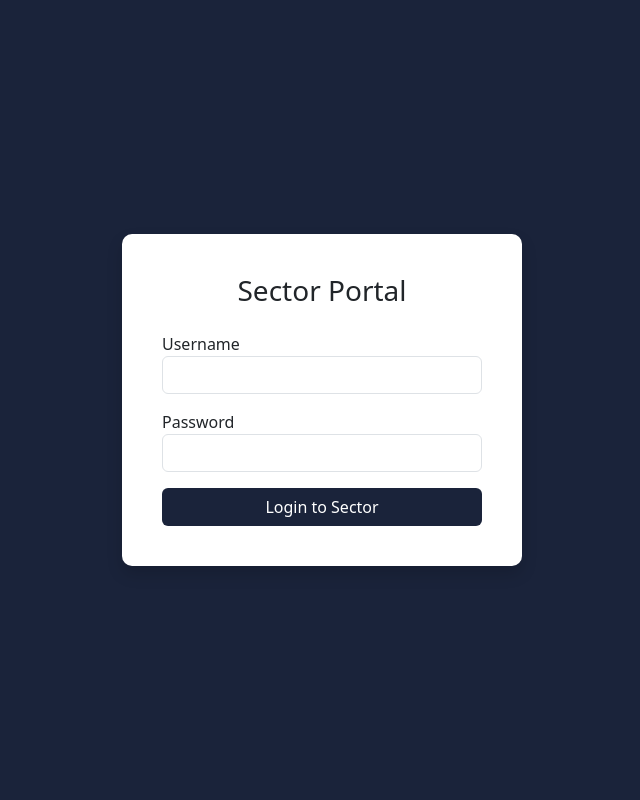
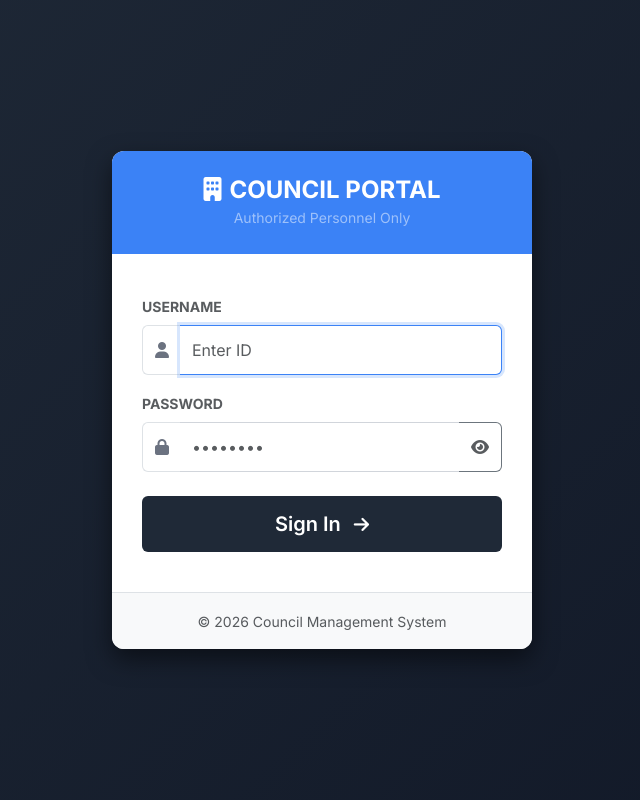
Before and after one commit to cmadhawa99/RMS_mail, a Django app: a page that uses letters/templates/registration/login.html in a window 1280 px wide. Shown: the whole page, without its empty margins (318-958 px from the left). Run offline with Django 5.2, Linux system fonts and the light colour scheme.

Commit message:
Update 2026-01-21 15:54

```diff
--- a/letters/models.py
+++ b/letters/models.py
@@ -32,7 +32,9 @@ class Letter(models.Model):
     is_replied = models.BooleanField(default=False)
     created_at = models.DateTimeField(auto_now_add=True)
 
-    replied_at = models.DateTimeField(null=True, blank=True)
+    replied_at = models.DateTimeField(null=True, blank=True)\
+
+
     attachment = models.FileField(upload_to='letters/', null=True, blank=True)
 
     def __str__(self):
--- a/letters/templates/letters/admin_letters.html
+++ b/letters/templates/letters/admin_letters.html
@@ -14,6 +14,10 @@
                     <button type="submit" class="btn btn-outline-secondary">Go</button>
                 </div>
             </form>
+
+            <a href="{% url 'export_letters_excel' %}?q={{ search_query }}" class="btn btn-success shadow-sm text-nowrap">
+                <i class="fas fa-file-excel me-2"></i>Export Excel
+            </a>
 
             <a href="{% url 'add_letter' %}" class="btn btn-primary shadow-sm text-nowrap">
                 <i class="fas fa-file-import me-2"></i>Register Letter
--- a/letters/templates/letters/dashboard.html
+++ b/letters/templates/letters/dashboard.html
@@ -321,14 +321,14 @@
                     <div class="stat-card">
                         <div class="stat-icon bg-yellow-soft"><i class="fas fa-clock"></i></div>
                         <div class="stat-value text-warning">{{ pending }}</div>
-                        <div class="stat-label">විමර්ශනය වෙමින් පවතී (Pending)</div>
+                        <div class="stat-label">විමර්ශනය වෙමින් පවතින ලිපි (Pending)</div>
                     </div>
                 </div>
                 <div class="col-md-4">
                     <div class="stat-card">
                         <div class="stat-icon bg-green-soft"><i class="fas fa-check"></i></div>
                         <div class="stat-value text-success">{{ resolved }}</div>
-                        <div class="stat-label">විසඳන ලද (Completed)</div>
+                        <div class="stat-label">පිළිතුරු යොමු කර ඇති ලිපි (Completed)</div>
                     </div>
                 </div>
             </div>
--- a/letters/templates/registration/login.html
+++ b/letters/templates/registration/login.html
@@ -1,30 +1,152 @@
 <!DOCTYPE html>
-<html>
+<html lang="en">
 <head>
-    <title>Staff Login</title>
+    <meta charset="UTF-8">
+    <meta name="viewport" content="width=device-width, initial-scale=1.0">
+    <title>System Login | Council Portal</title>
+    <link href="https://fonts.googleapis.com/css2?family=Inter:wght@300;400;600;700&display=swap" rel="stylesheet">
     <link href="https://cdn.jsdelivr.net/npm/bootstrap@5.3.0/dist/css/bootstrap.min.css" rel="stylesheet">
+    <link href="https://cdnjs.cloudflare.com/ajax/libs/font-awesome/6.4.0/css/all.min.css" rel="stylesheet">
+
     <style>
-        body { background-color: #1a233a; height: 100vh; display: flex; align-items: center; justify-content: center; }
-        .login-card { width: 100%; max-width: 400px; padding: 40px; background: white; border-radius: 10px; }
-        .btn-custom { background-color: #1a233a; color: white; }
-        .btn-custom:hover { background-color: #2c3e50; color: white; }
+        body {
+            font-family: 'Inter', sans-serif;
+            background: linear-gradient(135deg, #1f2937 0%, #111827 100%); /* Professional Dark Theme */
+            height: 100vh;
+            display: flex;
+            align-items: center;
+            justify-content: center;
+        }
+
+        .login-card {
+            width: 100%;
+            max-width: 420px;
+            background: white;
+            border-radius: 12px;
+            box-shadow: 0 10px 25px rgba(0,0,0,0.5);
+            overflow: hidden;
+            border: none;
+        }
+
+        .card-header {
+            background: #3b82f6; /* Accent Blue */
+            padding: 25px;
+            text-align: center;
+            border: none;
+        }
+
+        .card-body {
+            padding: 40px 30px;
+        }
+
+        .form-control {
+            padding: 12px;
+            border-radius: 6px;
+            border: 1px solid #d1d5db;
+        }
+
+        .form-control:focus {
+            box-shadow: 0 0 0 3px rgba(59, 130, 246, 0.2);
+            border-color: #3b82f6;
+        }
+
+        .btn-login {
+            background: #1f2937;
+            color: white;
+            padding: 12px;
+            font-weight: 600;
+            border-radius: 6px;
+            transition: all 0.2s;
+        }
+
+        .btn-login:hover {
+            background: #111827;
+            transform: translateY(-1px);
+        }
+
+        .input-group-text {
+            background: white;
+            border-right: none;
+            color: #6b7280;
+        }
+
+        .form-control-icon {
+            border-left: none;
+        }
     </style>
 </head>
 <body>
-    <div class="login-card shadow">
-        <h3 class="text-center mb-4">Sector Portal</h3>
+
+<div class="container px-4">
+    <div class="login-card mx-auto">
+        <div class="card-header">
+            <h4 class="text-white fw-bold mb-0"><i class="fas fa-building me-2"></i>COUNCIL PORTAL</h4>
+            <small class="text-white-50">Authorized Personnel Only</small>
+        </div>
+
+        <div class="card-body">
+
+            {% if form.errors %}
+                <div class="alert alert-danger d-flex align-items-center mb-4" role="alert">
+                    <i class="fas fa-exclamation-circle me-2 fs-5"></i>
+                    <div>
+                        <strong>Access Denied</strong>
+                        <div class="small">Incorrect username or password.</div>
+                    </div>
+                </div>
+            {% endif %}
+
             <form method="post">
                 {% csrf_token %}
+
                 <div class="mb-3">
-                <label>Username</label>
-                <input type="text" name="username" class="form-control" required>
+                    <label class="form-label fw-bold text-muted small">USERNAME</label>
+                    <div class="input-group">
+                        <span class="input-group-text"><i class="fas fa-user"></i></span>
+                        <input type="text" name="username" class="form-control form-control-icon" placeholder="Enter ID" required autofocus>
                     </div>
-            <div class="mb-3">
-                <label>Password</label>
-                <input type="password" name="password" class="form-control" required>
                 </div>
-            <button type="submit" class="btn btn-custom w-100">Login to Sector</button>
+
+                <div class="mb-4">
+                    <label class="form-label fw-bold text-muted small">PASSWORD</label>
+                    <div class="input-group">
+                        <span class="input-group-text"><i class="fas fa-lock"></i></span>
+                        <input type="password" name="password" id="id_password" class="form-control border-start-0 border-end-0" placeholder="••••••••" required>
+                        <button class="btn btn-outline-secondary border-start-0" type="button" id="togglePassword">
+                            <i class="fas fa-eye text-muted" id="eyeIcon"></i>
+                        </button>
+                    </div>
+                </div>
+
+                <div class="d-grid mt-4">
+                    <button type="submit" class="btn btn-login btn-lg">
+                        Sign In <i class="fas fa-arrow-right ms-2 small"></i>
+                    </button>
+                </div>
             </form>
         </div>
+
+        <div class="text-center py-3 bg-light border-top">
+            <small class="text-muted">© 2026 Council Management System</small>
+        </div>
+    </div>
+</div>
+
+<script>
+    // Password Toggle Logic
+    const toggleBtn = document.querySelector('#togglePassword');
+    const passwordBox = document.querySelector('#id_password');
+    const eyeIcon = document.querySelector('#eyeIcon');
+
+    if(toggleBtn && passwordBox) {
+        toggleBtn.addEventListener('click', function () {
+            const type = passwordBox.getAttribute('type') === 'password' ? 'text' : 'password';
+            passwordBox.setAttribute('type', type);
+            eyeIcon.classList.toggle('fa-eye');
+            eyeIcon.classList.toggle('fa-eye-slash');
+        });
+    }
+</script>
+
 </body>
 </html>
--- a/letters/urls.py
+++ b/letters/urls.py
@@ -30,4 +30,7 @@ urlpatterns = [
     path('custom-admin/letters/view/<path:pk>/', views.admin_letter_detail, name='admin_letter_detail'),
     path('custom-admin/letters/edit/<path:pk>/', views.edit_letter, name='edit_letter'),
     path('custom-admin/letters/delete/<path:pk>/', views.delete_letter, name='delete_letter'),
+
+
+path('custom-admin/letters/export/', views.export_letters_excel, name='export_letters_excel'),
 ]
```
Also changed, not shown: letters/views.py (+70 -0 lines). Lines whose indentation alone changed are shown as unchanged.
